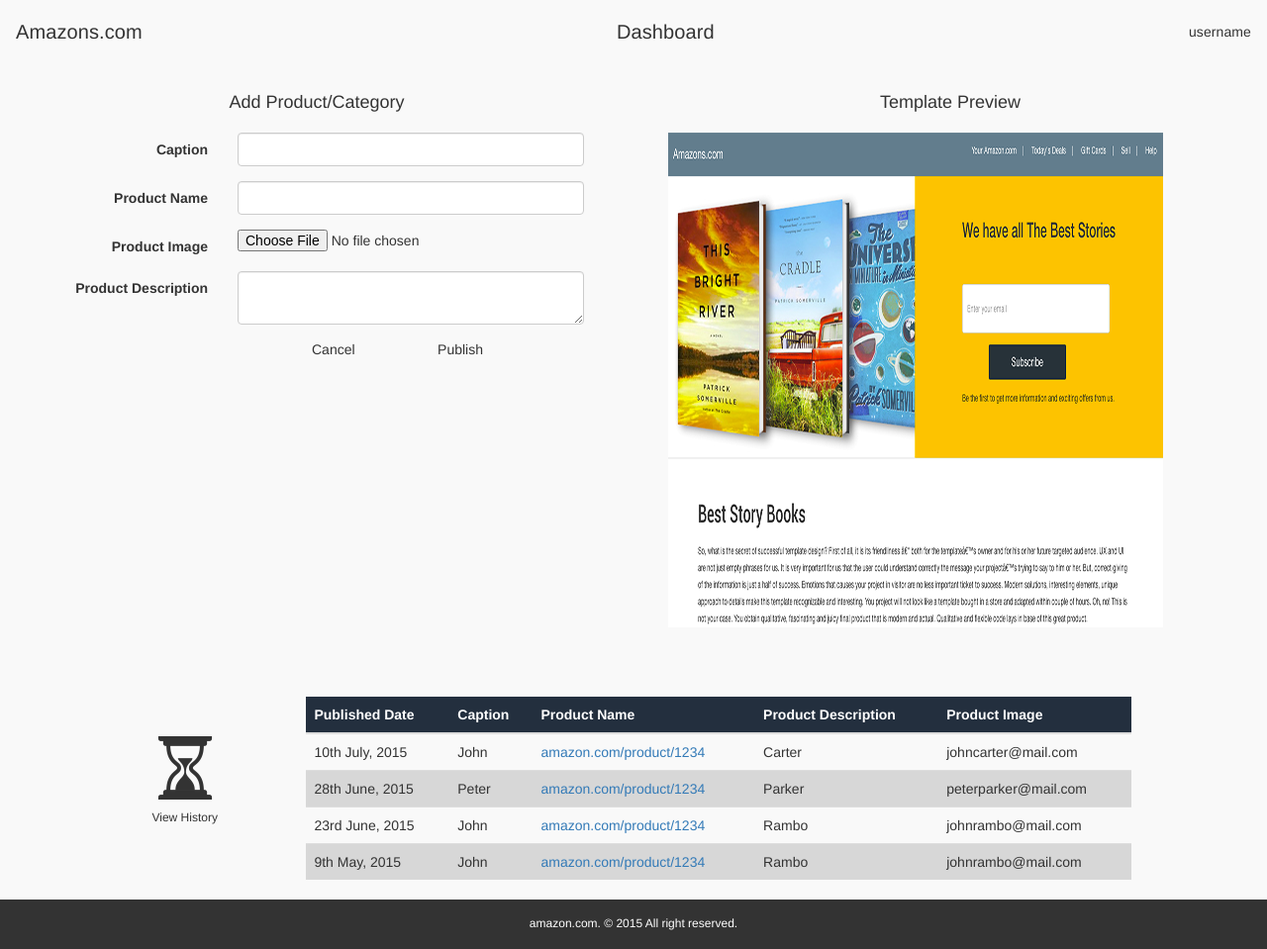
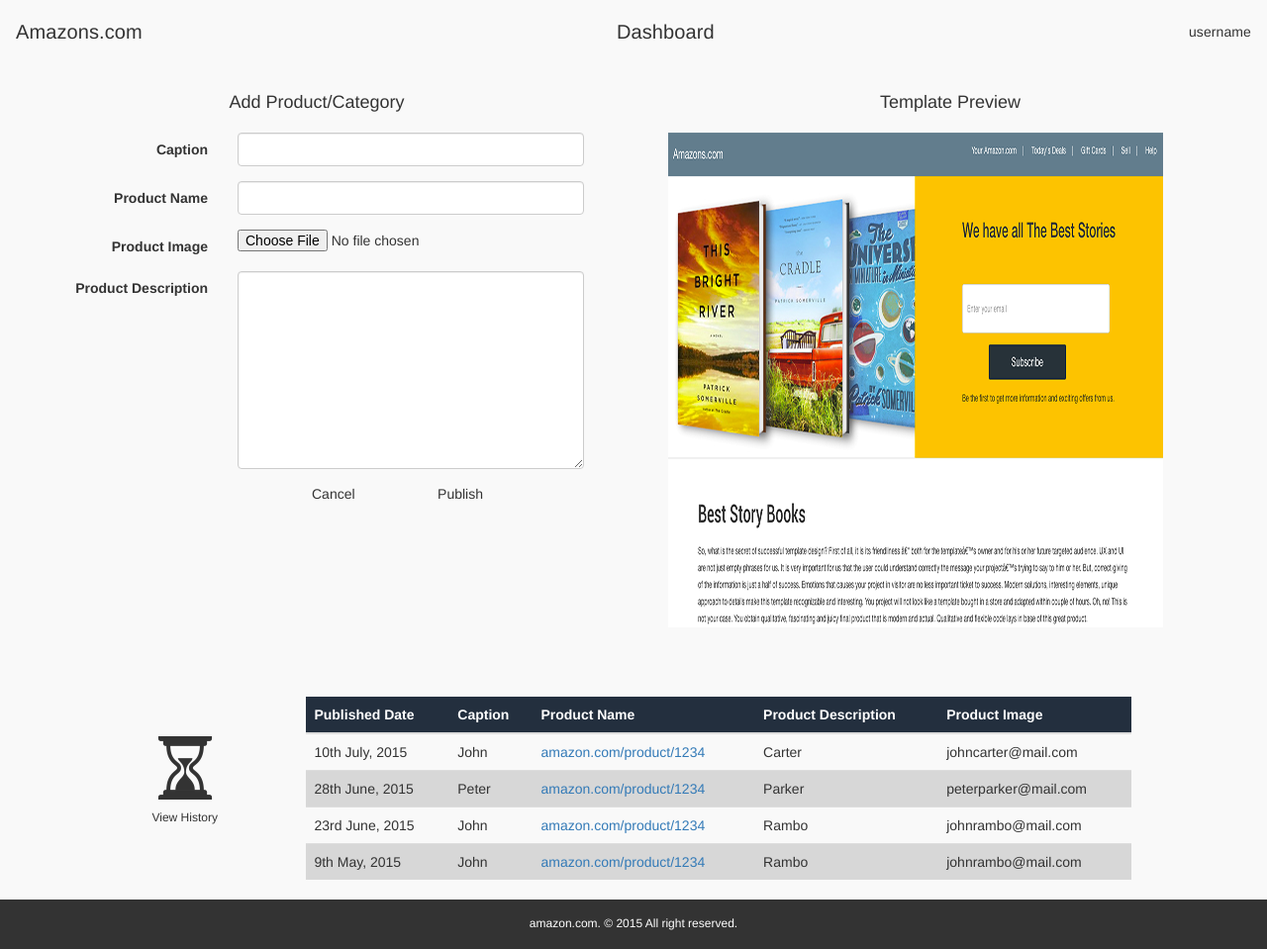
Before and after one commit to andela-mmichael/landing-page, a website: page admin.html in a window 1280 px wide. Shown: the whole page at 99% size. Drawn offline with Linux system fonts and the light colour scheme.

Commit message:
Update custom.css

```diff
--- a/css/custom.css
+++ b/css/custom.css
@@ -3,11 +3,6 @@
   min-height: 600px;
   background-color: #f9f9f9;
 }
-/*
-.product-image {
-  background-image: url(http://srobbin.com/wp-content/uploads/2012/05/books.jpg);
-  height: 400px;
-}*/
 
 .top-nav {
   font-size: 14px;
@@ -94,6 +89,9 @@
   background-color: #232F3E;
   color: white;
 }
+textarea {
+  min-height: 200px;
+}
 .table-striped > tbody > tr:nth-of-type(even) {
   background-color: #d7d7d7;
 }
```
